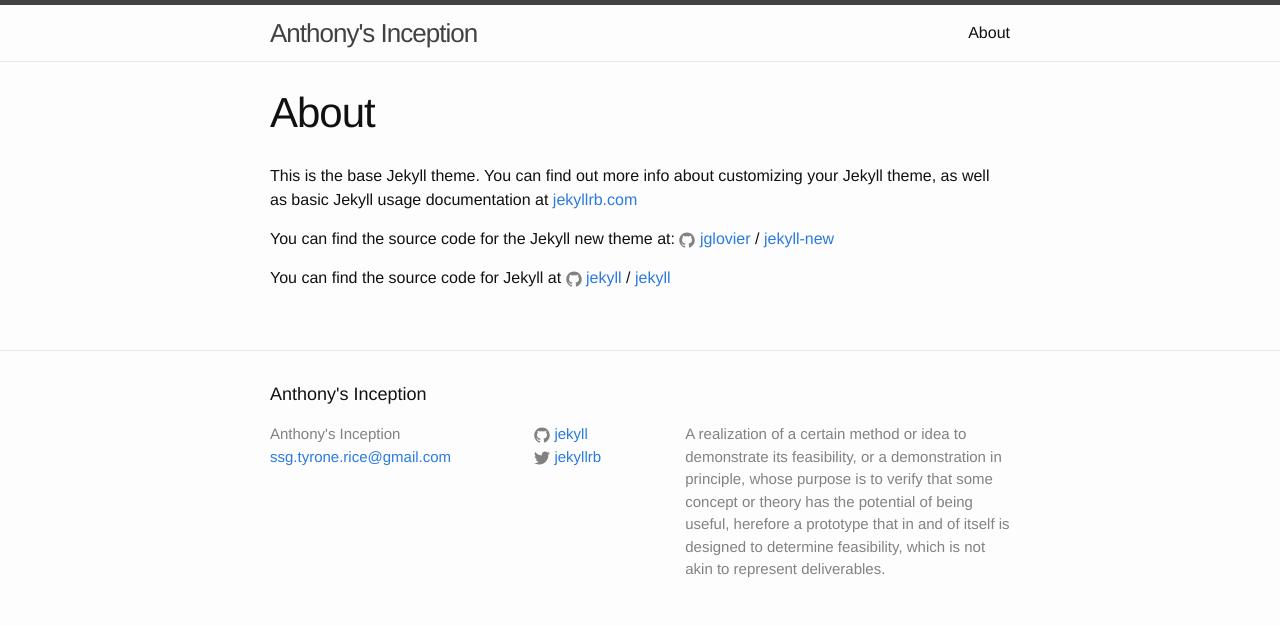
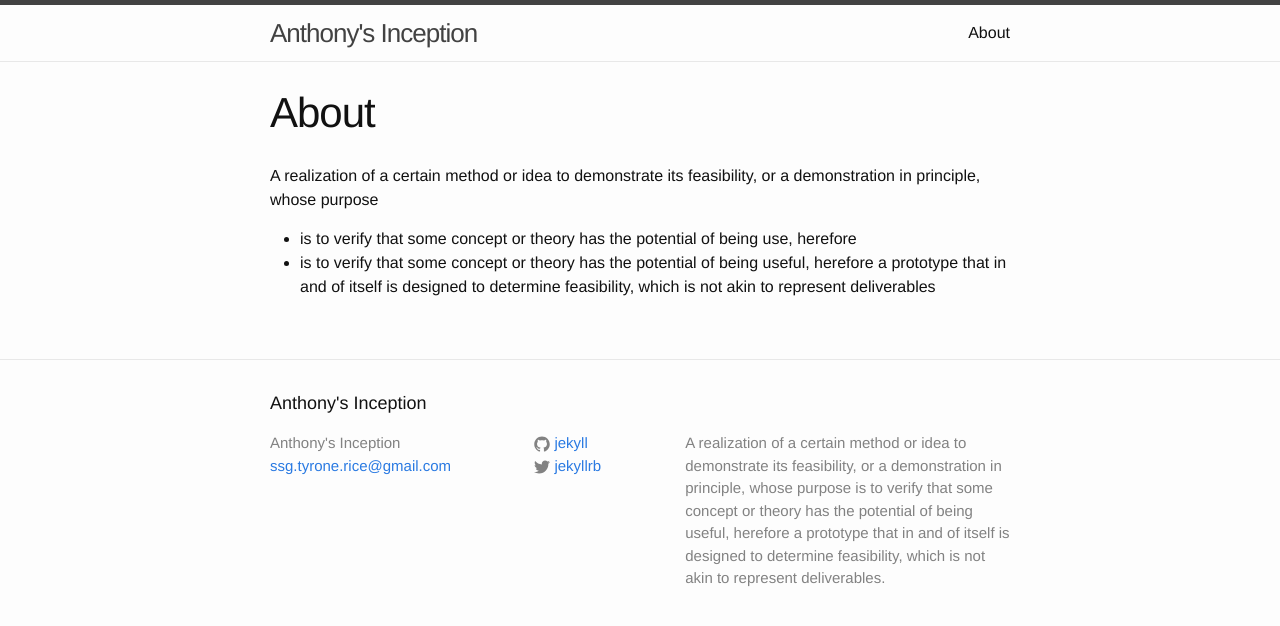
Before and after one commit to anthony1801/anthony1801.github.io, a Jekyll site: the page built from about.md, in a window 1280 px wide. Shown: the top 626 px of the page. Built offline with Jekyll 4.4.1, drawn with Linux system fonts in a browser that asks for light colours.

Commit message:
Update about.md

```diff
--- a/about.md
+++ b/about.md
@@ -4,12 +4,8 @@
 permalink: /about/
 ---
 
-This is the base Jekyll theme. You can find out more info about customizing your Jekyll theme, as well as basic Jekyll usage documentation at [jekyllrb.com](http://jekyllrb.com/)
-
-You can find the source code for the Jekyll new theme at:
-{% include icon-github.html username="jglovier" %} /
-[jekyll-new](https://github.com/jglovier/jekyll-new)
-
-You can find the source code for Jekyll at
-{% include icon-github.html username="jekyll" %} /
-[jekyll](https://github.com/jekyll/jekyll)
+   A realization of a certain method or idea to
+    demonstrate its feasibility, or a demonstration in principle, whose purpose
+ -  is to verify that some concept or theory has the potential of being use, herefore
+ +  is to verify that some concept or theory has the potential of being useful, herefore
+    a prototype that in and of itself is designed to determine feasibility, which is not akin to represent deliverables
```
